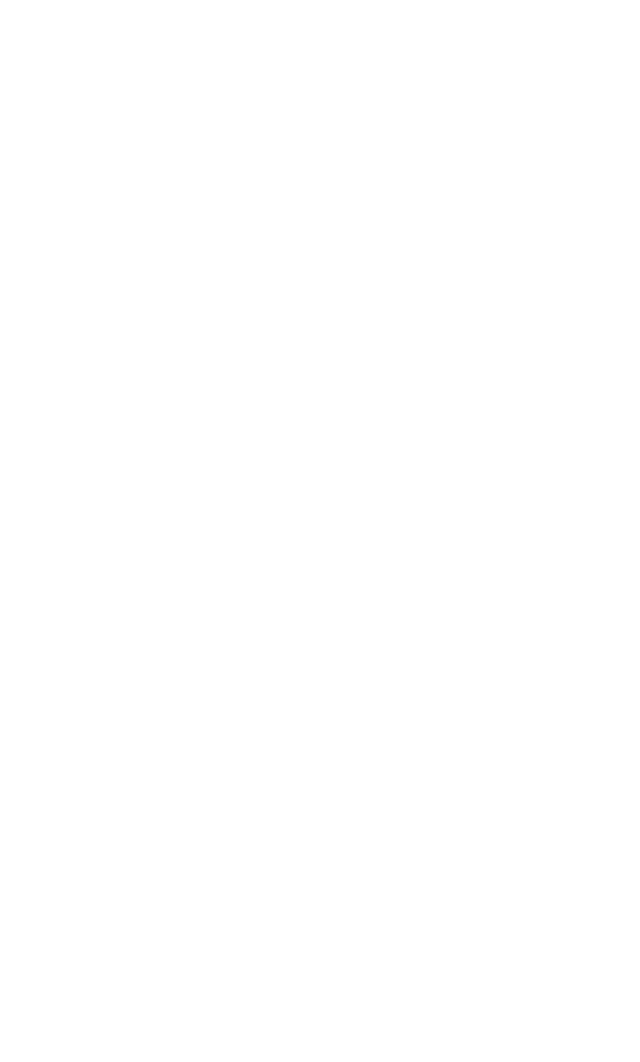
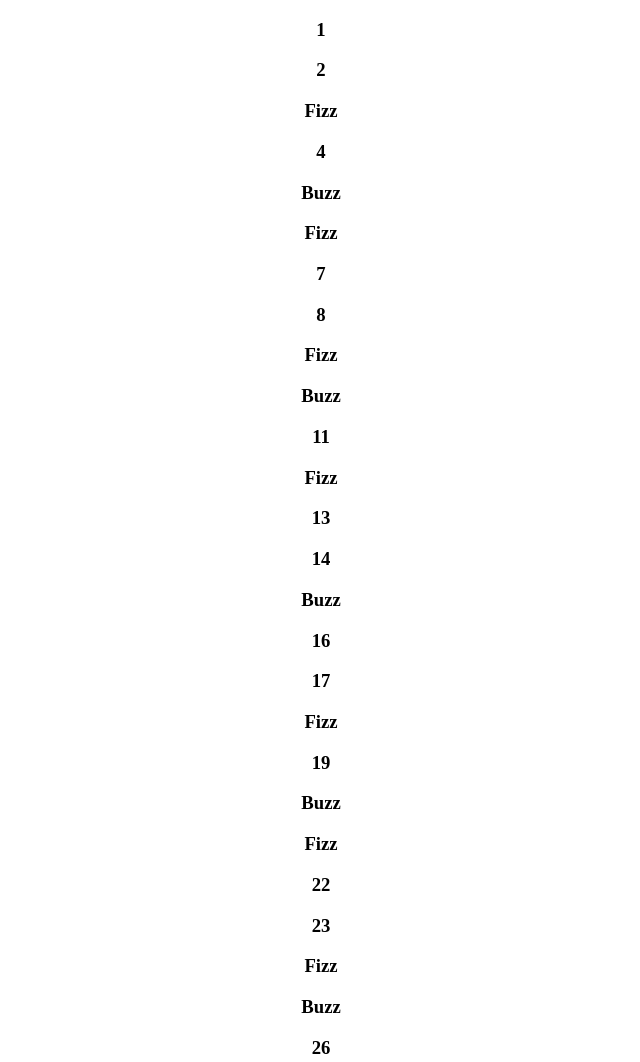
Before and after one commit to RobertoScarci/js-fizzbuzz, a plain HTML site: page index.html in a window 1280 px wide. Shown: the top 1062 px of the page, without its empty margins (319-959 px from the left). Before the commit the page ends 800 px from the top, so only its background shows below. Drawn offline with Linux system fonts and the light colour scheme.

Commit message:
impostazione del cycle for per sezionare i 100 numeri

```diff
--- a/index.html
+++ b/index.html
@@ -4,6 +4,8 @@
     <meta charset="UTF-8">
     <meta name="viewport" content="width=device-width, initial-scale=1.0">
     <title>FizzBuzz</title>
+
+    <link rel="stylesheet" href="./style/style.css">
 </head>
 <body>
      <div class="list">
--- a/js/scritp.js
+++ b/js/scritp.js
@@ -1 +1,15 @@
 // individuo le variabili da inserire nell'html
+const listElement = document.querySelector('div.list')
+
+// faccio l'elenco dei 100 numeri nella pagina
+for( let i = 1; i <= 100; i++){
+    const cardElement = document.createElement('h3')
+    cardElement.innerHTML = i
+    listElement.appendChild(cardElement)
+
+    if( i % 3 == 0){
+        cardElement.innerHTML = 'Fizz'
+    } if( i % 5 == 0){
+        cardElement.innerHTML = 'Buzz'
+    }
+}
--- /dev/null
+++ b/style/style.css
@@ -0,0 +1,4 @@
+
+*{
+    text-align: center;
+}
```
